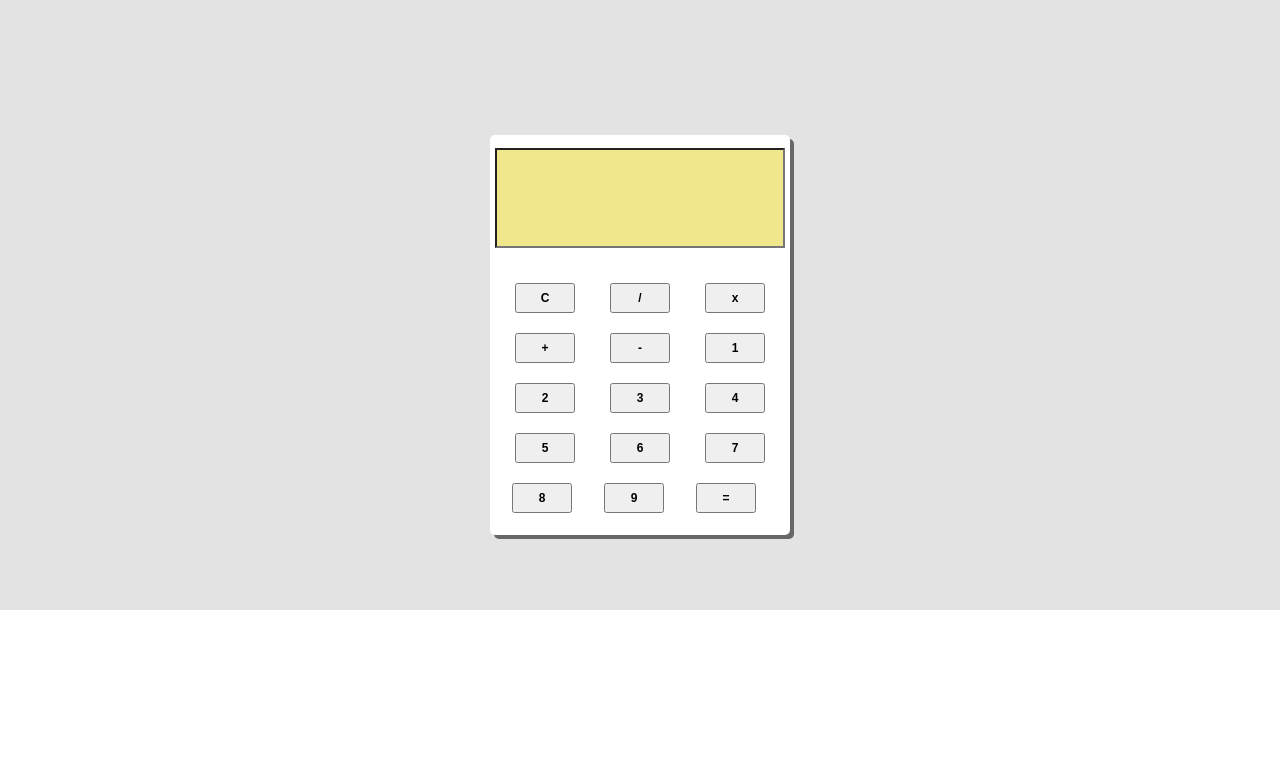
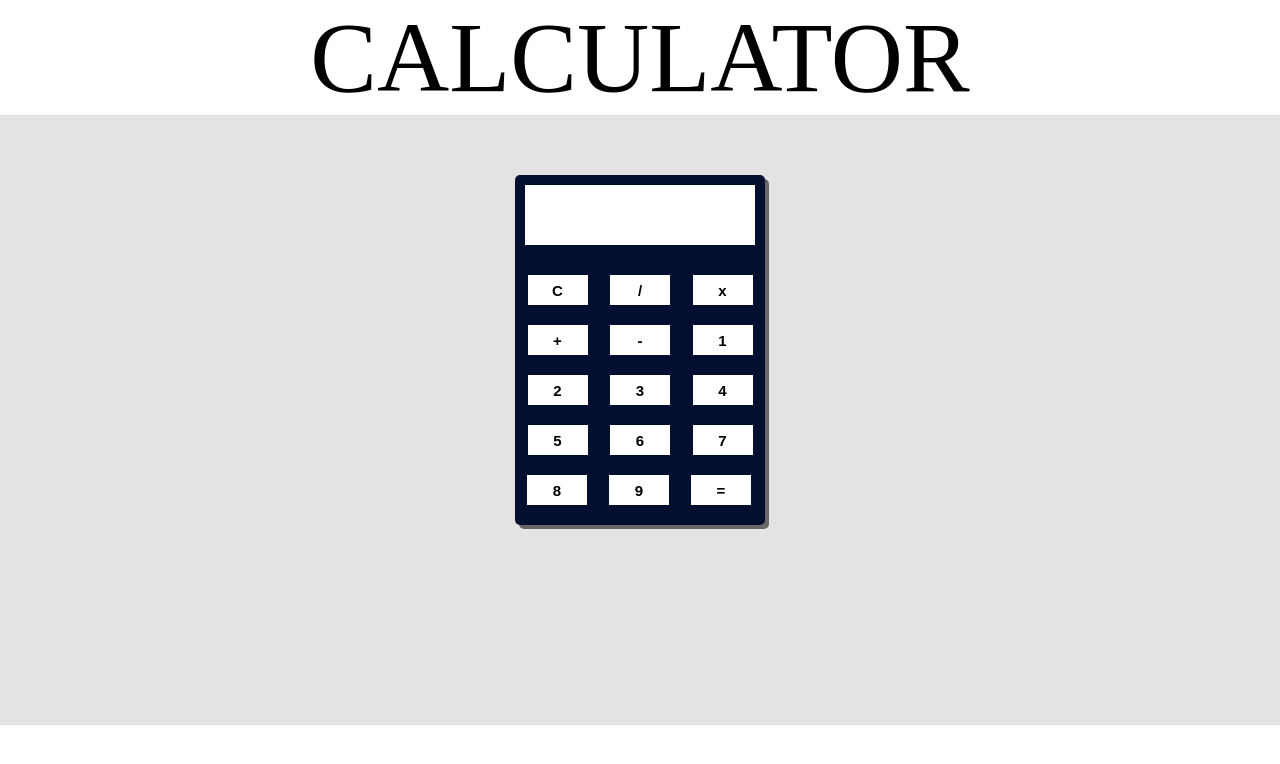
Before and after one commit to pindilind/Calculator, a plain HTML site: page index.html in a window 1280 px wide. Drawn offline with Linux system fonts and the light colour scheme.

Commit message:
Ändrat lite i koden samt stylat

```diff
--- a/index.html
+++ b/index.html
@@ -9,8 +9,7 @@
 </head>
 <body>
 
- <!-- MINIRÄKNARE -->
-
+<header id="cal">CALCULATOR</header>
 
  <div id="container">
     <div id="calculator">
--- a/style.css
+++ b/style.css
@@ -4,6 +4,14 @@
 body {
     background:rgba(255, 255, 255, 0.39);
     margin: 0;
+}
+
+#cal {
+    display: flex;
+    justify-content: center;
+    align-items: center;
+    background-color:rgba(255, 255, 255, 0.39);
+    font-size: 100px;
 }
 
 /* STOR CONTAINER/BAKGRUND */
@@ -13,17 +21,15 @@ body {
     background-color: rgba(128, 128, 128, 0.219);
     display: flex;
     justify-content: center;
-    align-items: center;
     flex-wrap: wrap;
-
 }
 
 /* BAKGRUND MINIRÄKNARE  */
 #calculator {
     display: flex;
-    width: 300px;
-    height: 400px;
-    background-color: white;
+    width: 250px;
+    height: 350px;
+    background-color: rgb(3, 15, 49);
     border-radius: 5px;
     box-shadow: 4px 4px rgba(97, 94, 94, 0.932);
     margin-top: 60px;
@@ -36,12 +42,14 @@ body {
 /* RUTA SOM VISAR SIFFROR */
 #input {
     display: flex;
-    height: 100px;
-    width: 290px;
-    background-color: khaki;
+    height: px;
+    width: 230px;
+    background-color: rgb(255, 255, 255);
     flex-direction: column;
     border-width: -5px;
     text-align: right;
+    font-size: 50px;
+    border: none;
 }
 
 /* HÄR FINNS ALLA SIFFOR / TANGENTER */
@@ -63,6 +71,8 @@ body {
     margin: 10px;
     border-width: -5px;
     font-weight: bold;
-    font-size: 12px;
+    font-size: 15px;
+    background-color: rgb(255, 255, 255);
+    border-style: none;
 
 }
```
